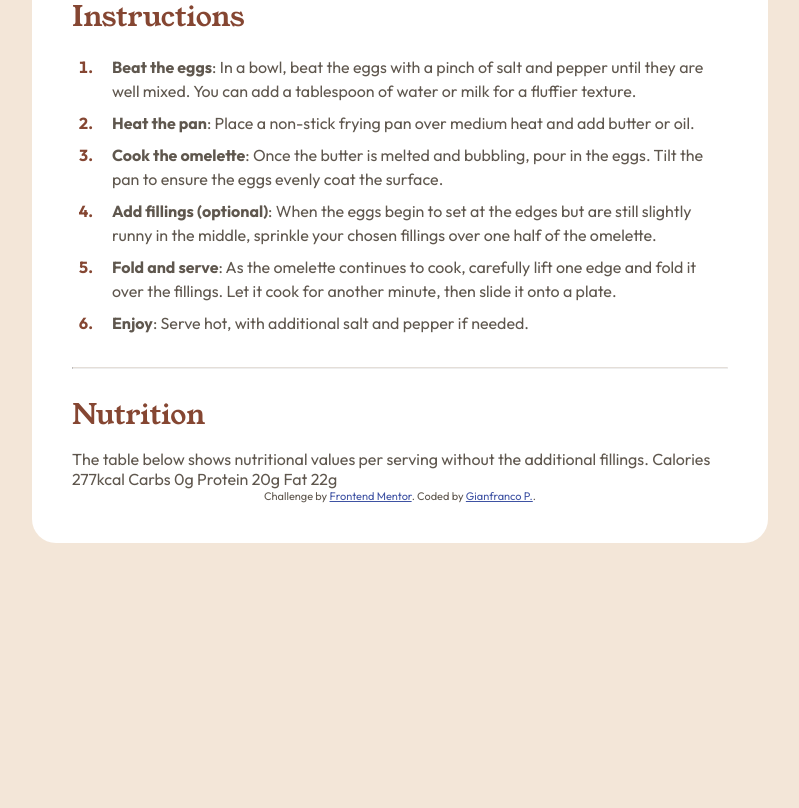
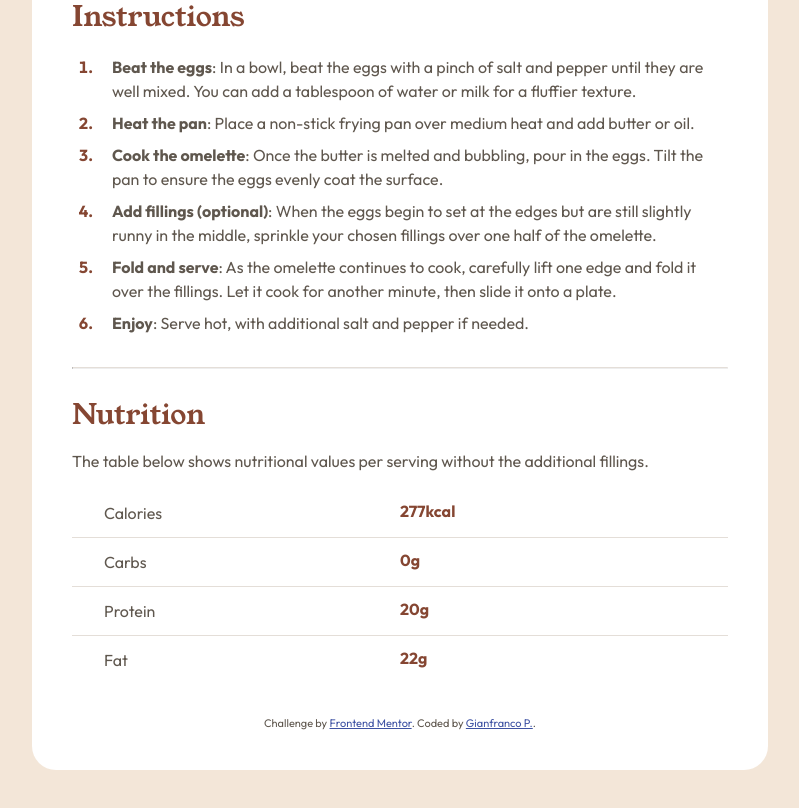
Before and after one commit to Escuela-dev/frontend-mentor-recipe-page, a website: page index.html in a window 1280 px wide. Shown: the part 1132-1940 px from the top of the page, without its empty margins (240-1039 px from the left). Before the commit the page ends 1803 px from the top, so only its background shows below. Drawn offline with Linux system fonts and the light colour scheme.

Commit message:
add Nutrition table

```diff
--- a/index.html
+++ b/index.html
@@ -106,11 +106,12 @@
           margin: 2rem 0 1.25rem;
         }
         p {
-          margin: 0.75rem 0 2rem;
+          margin: 0.75rem 0 1rem;
           line-height: 1.5rem;
         }
         .preparation {
           border-radius: 0.75rem;
+          margin-top: 2rem;
           padding: 1.75rem 1.75rem 1.5rem;
           background: var(--rose-50);
           h2 {
@@ -150,10 +151,33 @@
         }
         hr {
           margin: 1.75rem 0 2rem;
-          border-top: 0.5px double var(--stone-150);
+          border-top: 0.5px solid var(--stone-150);
+        }
+        table {
+          border-collapse: collapse;
+          margin: 0 1rem 0 0;
+          width: 100%;
+          th {
+            text-align: left;
+            font-weight: 400;
+            padding-left: 2rem;
+            width: 50%;
+          }
+          tr {
+            border-bottom: 1px solid var(--stone-150);
+          }
+          tr:last-child {
+            border-bottom: 0;
+          }
+          td {
+            color: var(--brown-800);
+            font-weight: 700;
+            padding: 0.75rem 0 1rem;
+          }
         }
       }
       .attribution {
+        margin-top: 2rem;
         font-size: 11px;
         text-align: center;
       }
@@ -222,8 +246,30 @@
       </ol>
       <hr />
       <h2>Nutrition</h2>
-      The table below shows nutritional values per serving without the
-      additional fillings. Calories 277kcal Carbs 0g Protein 20g Fat 22g
+      <p>
+        The table below shows nutritional values per serving without the
+        additional fillings.
+      </p>
+      <table>
+        <tbody>
+          <tr>
+            <th scope="row">Calories</th>
+            <td>277kcal</td>
+          </tr>
+          <tr>
+            <th scope="row">Carbs</th>
+            <td>0g</td>
+          </tr>
+          <tr>
+            <th scope="row">Protein</th>
+            <td>20g</td>
+          </tr>
+          <tr>
+            <th scope="row">Fat</th>
+            <td>22g</td>
+          </tr>
+        </tbody>
+      </table>
 
       <div class="attribution">
         Challenge by
```
